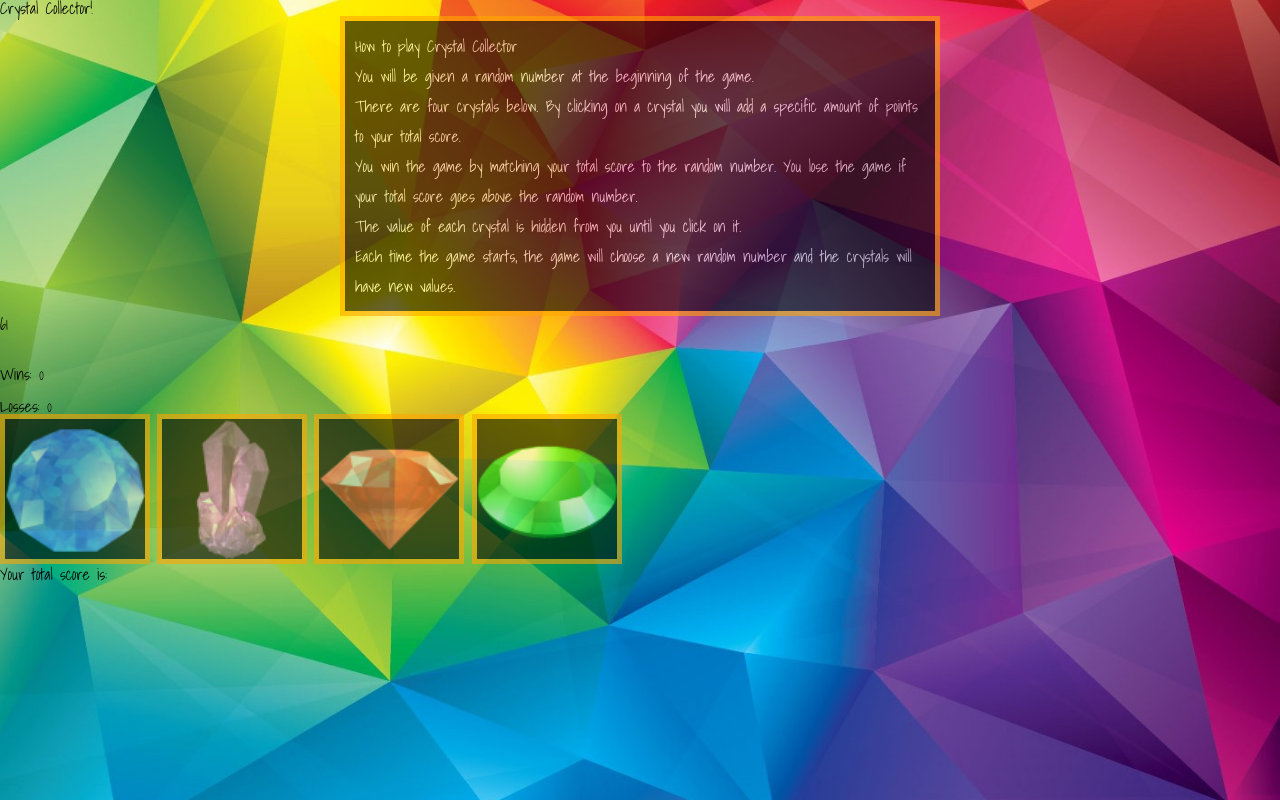
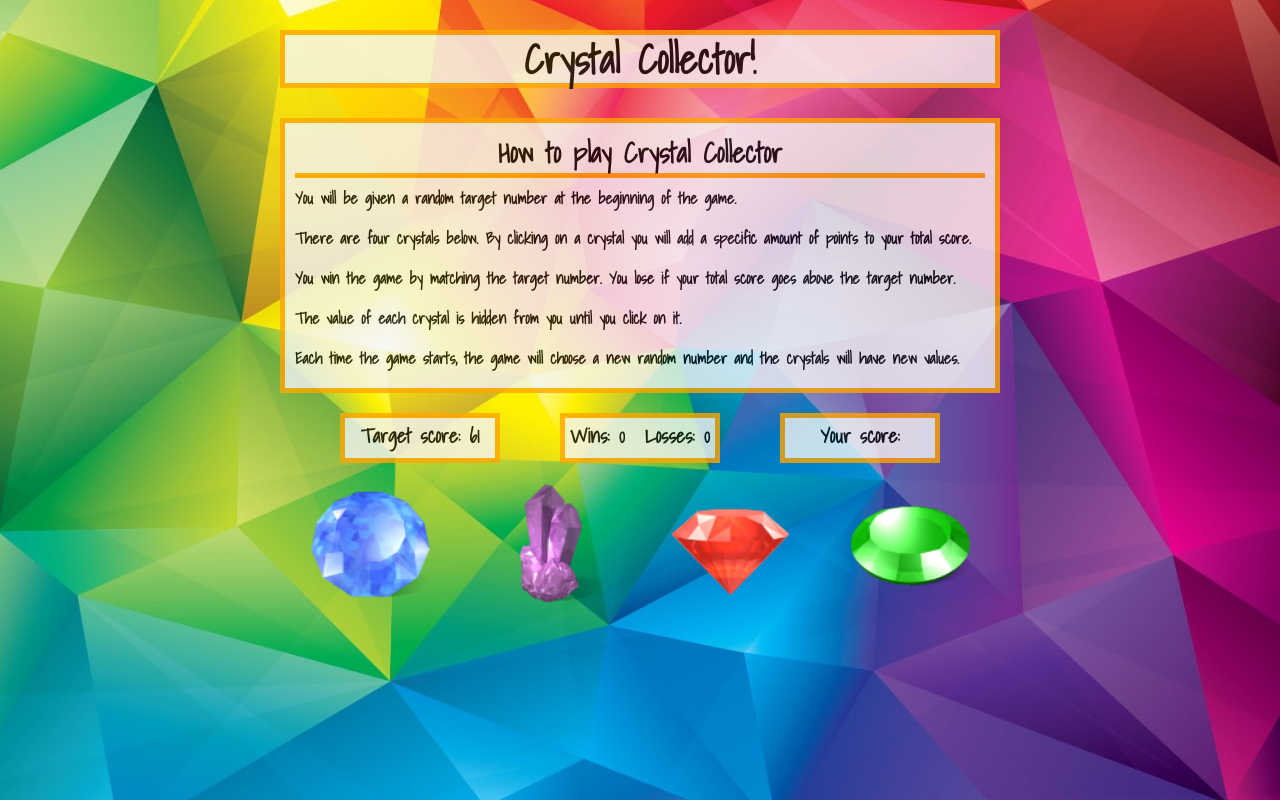
Before and after one commit to SoInZane/Crystal-Collector, a plain HTML site: page index.html in a window 1280 px wide. Drawn offline with nearby package versions, Linux system fonts and the light colour scheme.

Commit message:
modified styling and layout for finished game

```diff
--- a/assets/css/style.css
+++ b/assets/css/style.css
@@ -8,50 +8,113 @@ body {
     font-family: 'Shadows Into Light', cursive;
 }
 
+.header {
+    opacity: 0.8;
+    max-width: 720px;
+    text-align: center;
+    font-size: 40px;
+    font-weight: bolder;
+    margin: auto;
+    margin-top: 30px;
+    margin-bottom: 30px;
+    color: bold black;
+    background-color: whitesmoke;
+    border: 5px solid orange;
+    padding-top: 4px;
+    padding-bottom: 4px;
+}
+
+h2 {
+    margin-top: 8px;
+}
+
+h3 {
+    color: black;
+    background-color: whitesmoke;
+    border-bottom: 5px solid orange;
+    text-align: center;
+    font-size: 28px;
+}
+
 .game_instructions {
-    color: white;
-    background-color: black;
+    font-weight: bold;
+    color: black;
+    background-color: whitesmoke;
     border: 5px solid orange;
-    opacity: 0.6;
-    max-width: 600px;
+    opacity: 0.8;
+    max-width: 720px;
     text-align: left;
-    line-height: 30px;
+    line-height: 40px;
     padding: 10px;
     margin: auto;
 }
 
-.game_section {
+#tally_section {
+    overflow: hidden;
+    text-align: center;
+    align-content: center;
+    font-size: 20px;
+    font-weight: bold;
+    white-space: nowrap;
+    -moz-box-sizing:    border-box;
+    -webkit-box-sizing: border-box;
+    box-sizing: border-box;
+    max-width: 600px;
+    margin: auto;
+}
+
+.targetNumber, .winsAndLosses, .userScore {
+
     color: black;
+    background-color: whitesmoke;
+    border: 5px solid orange;
+    opacity: 0.8;
+    justify-content: space-around;
+    display: inline-block;
+    height: 50px;
+    width: 160px;
+    margin-top: 20px;
+    margin-bottom: 20px;
+    vertical-align: middle;
 
 }
 
-.goalNumber {
-    color: black;
-    height: 50px;
+.targetNumber {
+    margin-left: auto;
+    float: left;
 }
 
-#goal_number {
-    padding: top 20px;
-    top: 20px;
+.winsAndLosses {
+    margin-right: 60px;
+    margin-left: 60px;
+    float: left;
+    display: flex;
+}
 
+.userScore {
+    float: left;
+}
+
+#crystal_content {
+    clear: both;
+    display: flex;
+    justify-content: space-around;
+    align-items: center;
+    margin-left: auto;
+    overflow: hidden;
+    align-content: center;
+    -moz-box-sizing:    border-box;
+    -webkit-box-sizing: border-box;
+    box-sizing: border-box;
+    max-width: 720px;
+    margin: auto;
 }
 
 .crystals {
-    /* display: flex; */
-    justify-content: space-around;
-    align-items: center;
-    margin: auto;
-    left: 200px;
-
-
+    float: left;
 }
 
-img {
-    background-color: black;
-    opacity: 0.6;
-    border: 5px solid orange;
-    height: 150px;
-    width: 150px;
-    margin: auto;
-
+.crystal_image {
+    height: 120px;
+    width: 120px;
 }
--- a/assets/javascript/game.js
+++ b/assets/javascript/game.js
@@ -1,16 +1,16 @@
-$(document).ready(function() {
+$(document).ready(function () {
 
     // variable to generate a random number to start the game that is between 19-120
-    var Random = Math.floor(Math.random()*101+19)
+    var Random = Math.floor(Math.random() * 101 + 19)
 
     // use jquery to write the random number
-    $("#goal_number").text(Random);
+    $("#target_number").text(Random);
 
     // variables to make each crystal get a random number between 1-12
-    var crystal1 = Math.floor(Math.random()*11+1)
-    var crystal2 = Math.floor(Math.random()*11+1)
-    var crystal3 = Math.floor(Math.random()*11+1)
-    var crystal4 = Math.floor(Math.random()*11+1)
+    var crystal1 = Math.floor(Math.random() * 11 + 1)
+    var crystal2 = Math.floor(Math.random() * 11 + 1)
+    var crystal3 = Math.floor(Math.random() * 11 + 1)
+    var crystal4 = Math.floor(Math.random() * 11 + 1)
 
     // variables to track the users score, wins and losses
     var userScore = 0;
@@ -27,13 +27,13 @@ $("#losses").text(losses);
 
     // functiont that will reset the game and give a new random goal number and give each crystal a new random number
     function reset() {
-    Random = Math.floor(Math.random()*101+19)
+        Random = Math.floor(Math.random() * 101 + 19)
         console.log(Random);
-    $("#goal_number").text(Random);
-    var crystal1 = Math.floor(Math.random()*11+1)
-    var crystal2 = Math.floor(Math.random()*11+1)
-    var crystal3 = Math.floor(Math.random()*11+1)
-    var crystal4 = Math.floor(Math.random()*11+1)
+        $("#target_number").text(Random);
+        var crystal1 = Math.floor(Math.random() * 11 + 1)
+        var crystal2 = Math.floor(Math.random() * 11 + 1)
+        var crystal3 = Math.floor(Math.random() * 11 + 1)
+        var crystal4 = Math.floor(Math.random() * 11 + 1)
         scoreTotal = 0;
         userScore = 0;
         $("#scoreTotal").text(userScore)
@@ -59,7 +59,7 @@ function lose() {
 
 
     // use jquery to make the crystals clickable, add the users score and then compare it to the random goal number
-$("#one").on('click', function() {
+    $("#one").on('click', function () {
         userScore = userScore + crystal1;
         $("#scoreTotal").text(userScore)
         if (userScore == Random) {
@@ -70,7 +70,7 @@ $("#one").on('click', function() {
         }
     })
 
-$("#two").on('click', function() {
+    $("#two").on('click', function () {
         userScore = userScore + crystal2;
         $("#scoreTotal").text(userScore)
         if (userScore == Random) {
@@ -81,7 +81,7 @@ $("#two").on('click', function() {
         }
     })
 
-$("#three").on('click', function() {
+    $("#three").on('click', function () {
         userScore = userScore + crystal3;
         $("#scoreTotal").text(userScore)
         if (userScore == Random) {
@@ -92,7 +92,7 @@ $("#three").on('click', function() {
         }
     })
 
-$("#four").on('click', function() {
+    $("#four").on('click', function () {
         userScore = userScore + crystal4;
         $("#scoreTotal").text(userScore)
         if (userScore == Random) {
--- a/index.html
+++ b/index.html
@@ -1,12 +1,15 @@
 <!DOCTYPE html>
 <html>
+
 <head>
     <title>Crystal Collector</title>
     <meta charset="UTF-8">
+    <meta name="viewport" content="width=device-width, initial-scale=1, shrink-to-fit=no">
     <link href="assets/css/reset.css" rel="stylesheet" type="text/css">
     <link href="assets/css/style.css" rel="stylesheet" type="text/css">
     <link href="https://fonts.googleapis.com/css?family=Shadows+Into+Light&display=swap" rel="stylesheet">
 </head>
+
 <body>
     <div class="header">
         <h1>Crystal Collector!</h1>
@@ -16,39 +19,58 @@
     <div class="game_instructions">
         <h3>How to play Crystal Collector</h3>
         <ol>
-                <li>You will be given a random number at the beginning of the game.</li>
+            <li>You will be given a random target number at the beginning of the game.
+            </li>
 
-                <li>There are four crystals below. By clicking on a crystal you will add a specific amount of points to your total score.</li>
+            <li>There are four crystals below. By clicking on a crystal you will add a specific amount of points to your
+                total score.
+            </li>
 
-                <li>You win the game by matching your total score to the random number. You lose the game if your total score goes above the random number.</li>
+            <li>You win the game by matching the target number. You lose if your total
+                score goes above the target number.
+            </li>
 
-                <li>The value of each crystal is hidden from you until you click on it.</li>
+            <li>The value of each crystal is hidden from you until you click on it.
+            </li>
 
-                <li>Each time the game starts, the game will choose a new random number and the crystals will have new values.</li>
+            <li>Each time the game starts, the game will choose a new random number and the crystals will have new
+                values.
+            </li>
         </ol>
     </div>
-        <div class="goalNumber">
-            <h2><span id="goal_number"></span></h2>
+    <div id="tally_section">
+        <div class="targetNumber">
+            <h2>Target score: <span id="target_number"></span></h2>
         </div>
         <div class="winsAndLosses">
             <h2>Wins: <span id="wins"></span></h2>
             <br>
             <h2>Losses: <span id="losses"></span></h2>
         </div>
+        <div class="userScore">
+            <h2>Your score: <span id="scoreTotal"></span></h2>
+        </div>
+    </div>
+    <div id="crystal_content">
         <div class="crystals">
-            <img src="assets/images/Sapphire.png" clas=crystal_image id="one" alt="Sapphire">
-            <img src="assets/images/Amethyst.png" clas=crystal_image id="two" alt="Amethyst">
-            <img src="assets/images/Gem.png" clas=crystal_image id="three" alt="Ruby">
-            <img src="assets/images/Gemstone.png" clas=crystal_image id="four" alt="Gemstone">
-
+            <img src="assets/images/Sapphire.png" class=crystal_image id="one" alt="Sapphire">
+        </div>
+        <div class="crystals">
+            <img src="assets/images/Amethyst.png" class=crystal_image id="two" alt="Amethyst">
+        </div>
+        <div class="crystals">
+            <img src="assets/images/Gem.png" class=crystal_image id="three" alt="Ruby">
+        </div>
+        <div class="crystals">
+            <img src="assets/images/Gemstone.png" class=crystal_image id="four" alt="Gemstone">
+        </div>
 
     </div>
-        <div class="userScore">
-            <h2>Your total score is: <span id="scoreTotal"></span></h2>
-        </div>
+
 
     <script type="text/javascript" src="https://code.jquery.com/jquery-3.4.1.js"></script>
     <script type="text/javascript" src="assets/javascript/game.js"></script>
 
 </body>
+
 </html>
```
Lines whose indentation alone changed are shown as unchanged.
